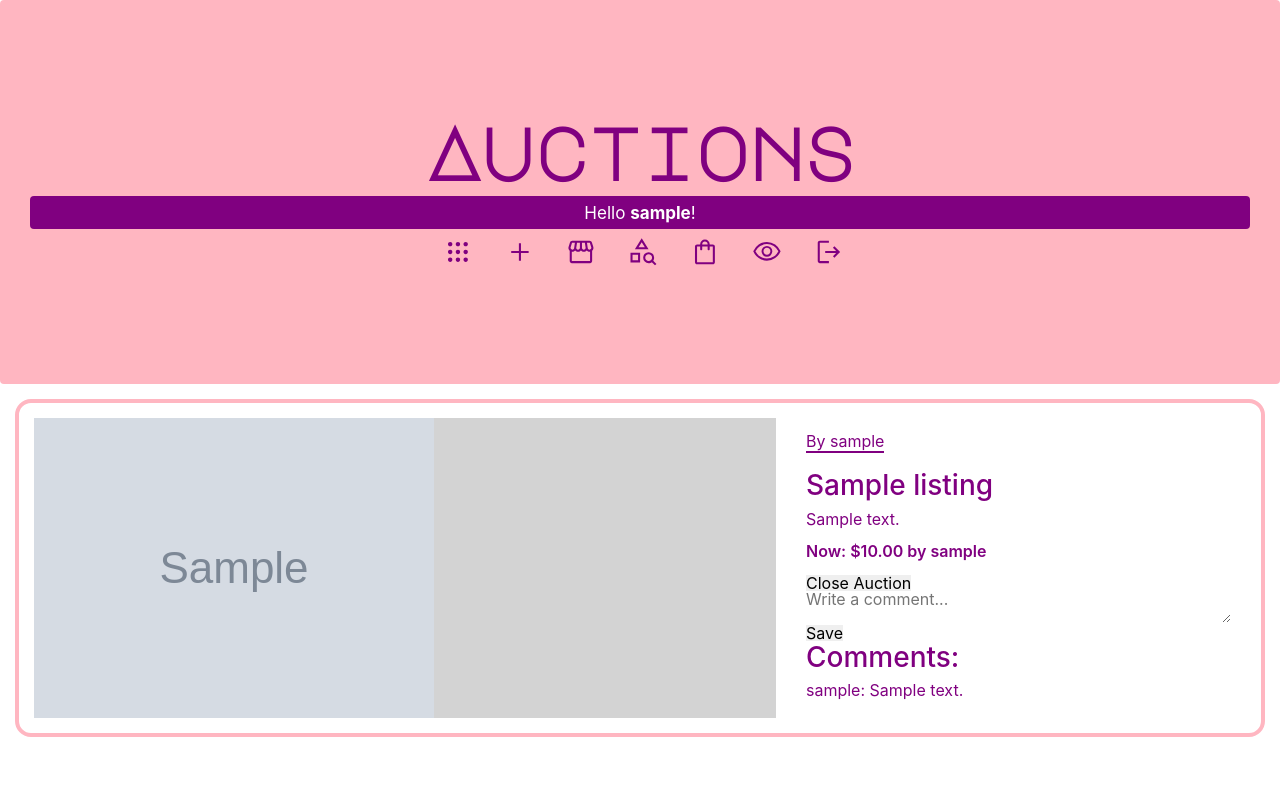
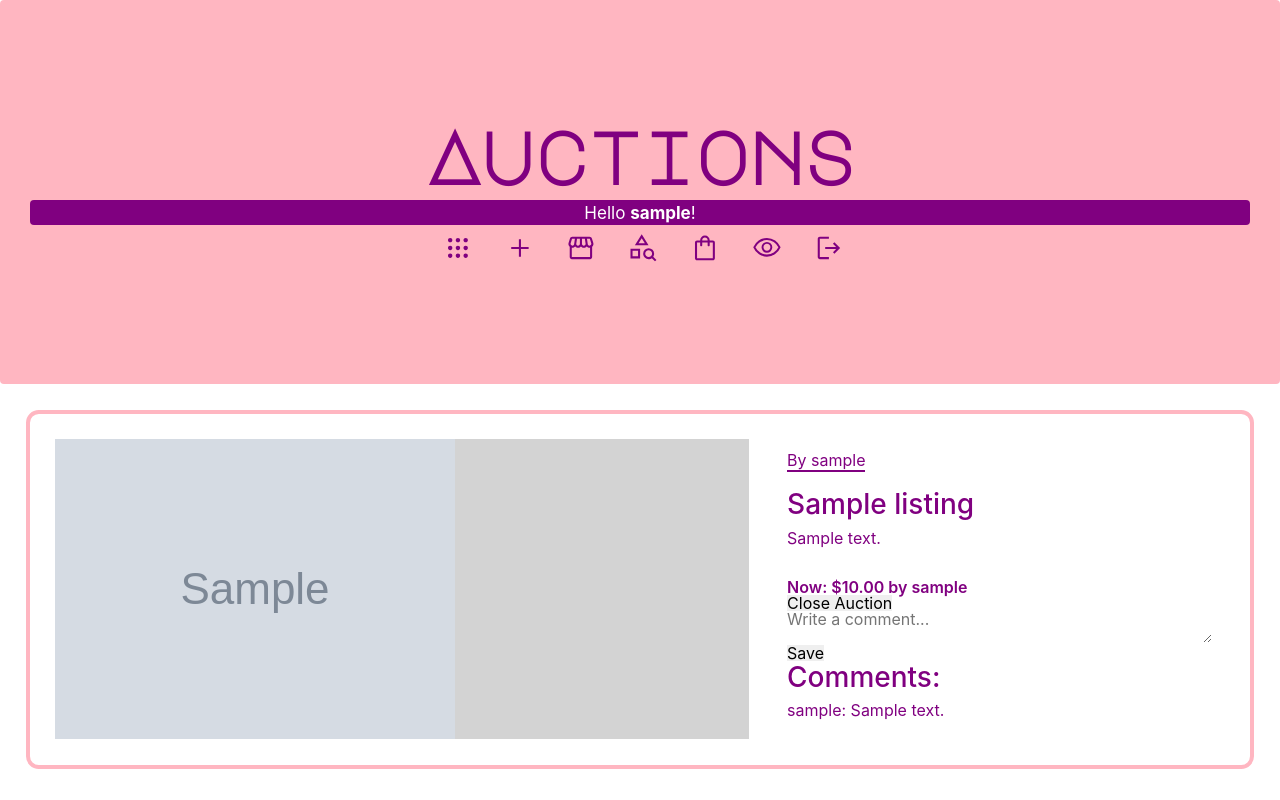
Before and after one commit to PrackSoft/commerce, a Django app: page /listing/1/ in a window 1280 px wide. Run offline with Django 3.2, Linux system fonts and the light colour scheme; a user stored in the database is signed in; tables that the repository leaves empty hold one stand-in row (values such as "Sample post"); grey boxes marked "Sample" are stand-in pictures; some libraries are stand-ins or nearby versions.

Commit message:
Fix type error in listing-card description class; remove margins and gaps in columns and header

```diff
--- a/auctions/static/auctions/styles.css
+++ b/auctions/static/auctions/styles.css
@@ -76,16 +76,19 @@ header h1 {
 }
 
 .user-greeting {
+    display: flex;
+    align-items: center;   /* centra verticalmente */
+    justify-content: center; /* opcional: centra horizontalmente */
+
     background-color: #800080;
-    text-align: center;
     width: 100%;
+    height: 1.999vw;
     color: white;
     padding: 0.5rem;
     border-radius: 0.25rem;
     margin: 0;
     font-size: 1.333vw;
 }
-
 .nav {
     display: flex;
     flex-wrap: nowrap;
@@ -164,7 +167,7 @@ header h1 {
     justify-content: center;
     border-radius: 4px;
     background-color: white;
-    padding: 30px;
+    padding: 1.999vw 1.999vw 1.999vw 1.999vw;
 
     border: 0px solid orange;
 }
@@ -183,14 +186,18 @@ header h1 {
     font-weight: 600;
     overflow: hidden;    /* oculta el texto que sobrepasa la altura */
     text-overflow: ellipsis; /* opcional, agrega "..." si se corta el texto */
+
+    border: 0px solid white;
 }
 
-.index-lisitngs-description {
+.index-listings-description {
     display: -webkit-box;
-    font-weight: 100;
+    font-weight: 200;
     -webkit-box-orient: vertical;
     -webkit-line-clamp: 3; /* cantidad de líneas visibles */
     overflow: hidden;
+
+    border: 0px solid lightblue;
 }
 
 .clase-justificada {
@@ -202,6 +209,9 @@ header h1 {
 .listing-price {
 
     font-weight: 600;
+    padding: 1.333vw 0 0 0;
+    margin: 0 0 0 0;
+    border: 0px solid lightblue;
 }
 
 .index-listings:hover {
@@ -235,11 +245,11 @@ header h1 {
 .listing-detail-grid {
     display: grid;
     grid-template-columns: 2fr 1fr;
-    gap: 15px;
-    margin: 15px;
-    padding: 15px;
+    gap: 1.999vw;
+    margin: 1.999vw;
+    padding: 1.999vw;
     box-sizing: border-box;
-    border-radius: 16px;
+    border-radius: .999vw;
     border: .333vw solid lightpink;
 }
 
@@ -254,7 +264,7 @@ header h1 {
 }
 
 .listing-detail-text {
-    padding: 15px;
+    padding: .999vw;
 }
 
 .underline {
--- a/auctions/templates/auctions/layout.html
+++ b/auctions/templates/auctions/layout.html
@@ -22,7 +22,7 @@
             <h1>Auctions</h1>
             <div class="user-greeting">
                 {% if user.is_authenticated %}
-                    Hello <strong>{{ user.username }}</strong>!
+                    Hello&nbsp;<strong>{{ user.username }}</strong>!
                 {% else %}
                     Not signed in.
                 {% endif %}
```
